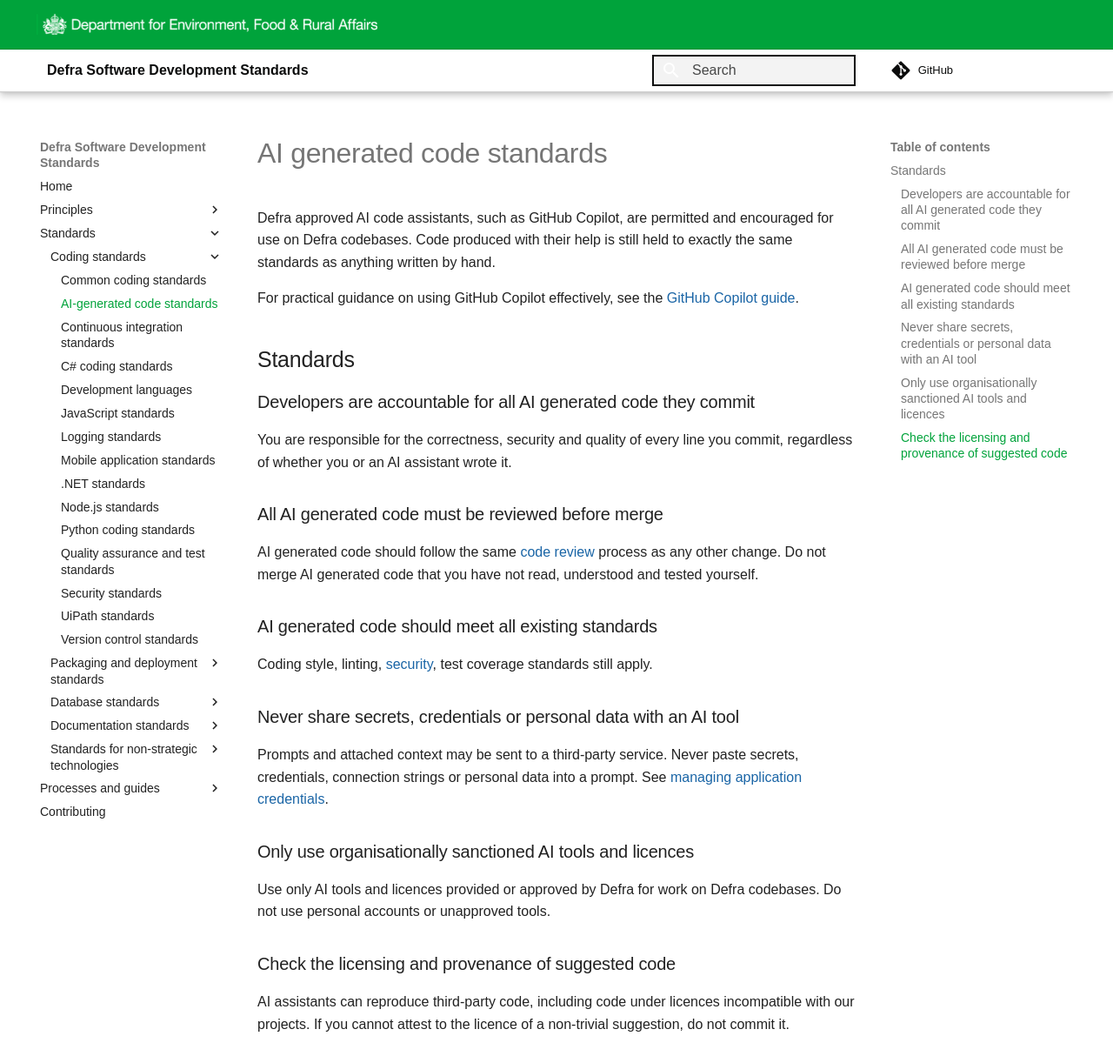
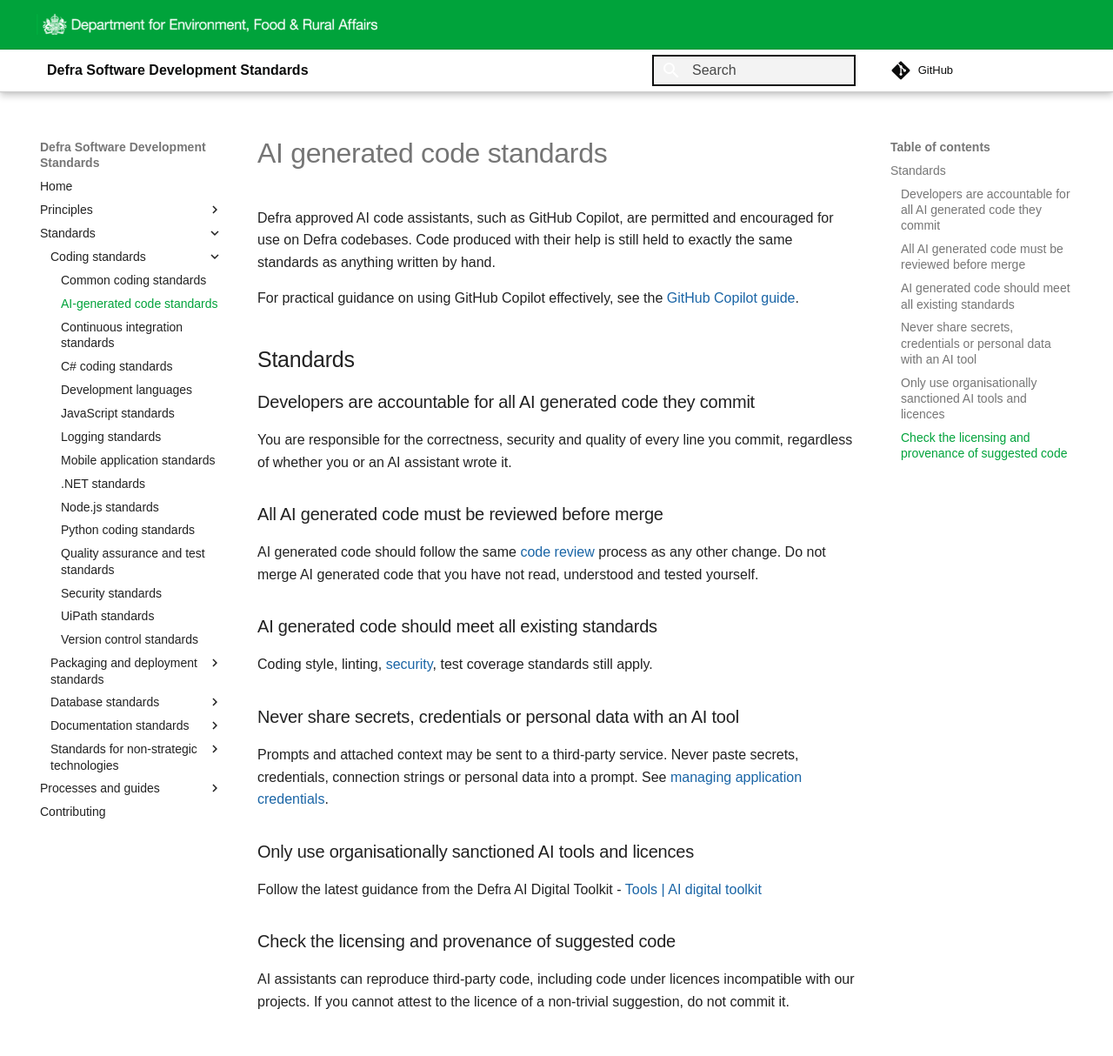
Before and after one commit to DEFRA/software-development-standards, an MkDocs documentation site: the page built from docs/standards/ai_generated_code_standards.md, in a window 1280 px wide and 1214 px high. Shown: the whole window at 87% size. Built offline with MkDocs 1.6.1 and Material for MkDocs 9.7.7, drawn with Linux system fonts in a browser that asks for light colours; some web fonts are replaced; comment, search, counter and statistics services are not loaded.

Commit message:
Update tools guidance

```diff
--- a/docs/standards/ai_generated_code_standards.md
+++ b/docs/standards/ai_generated_code_standards.md
@@ -24,7 +24,7 @@ Prompts and attached context may be sent to a third-party service. Never paste s
 
 ### Only use organisationally sanctioned AI tools and licences
 
-Use only AI tools and licences provided or approved by Defra for work on Defra codebases. Do not use personal accounts or unapproved tools.
+Follow the latest guidance from the Defra AI Digital Toolkit - [Tools | AI digital toolkit](https://digital.defra.gov.uk/ai-toolkit/tools)
 
 ### Check the licensing and provenance of suggested code
 
```
